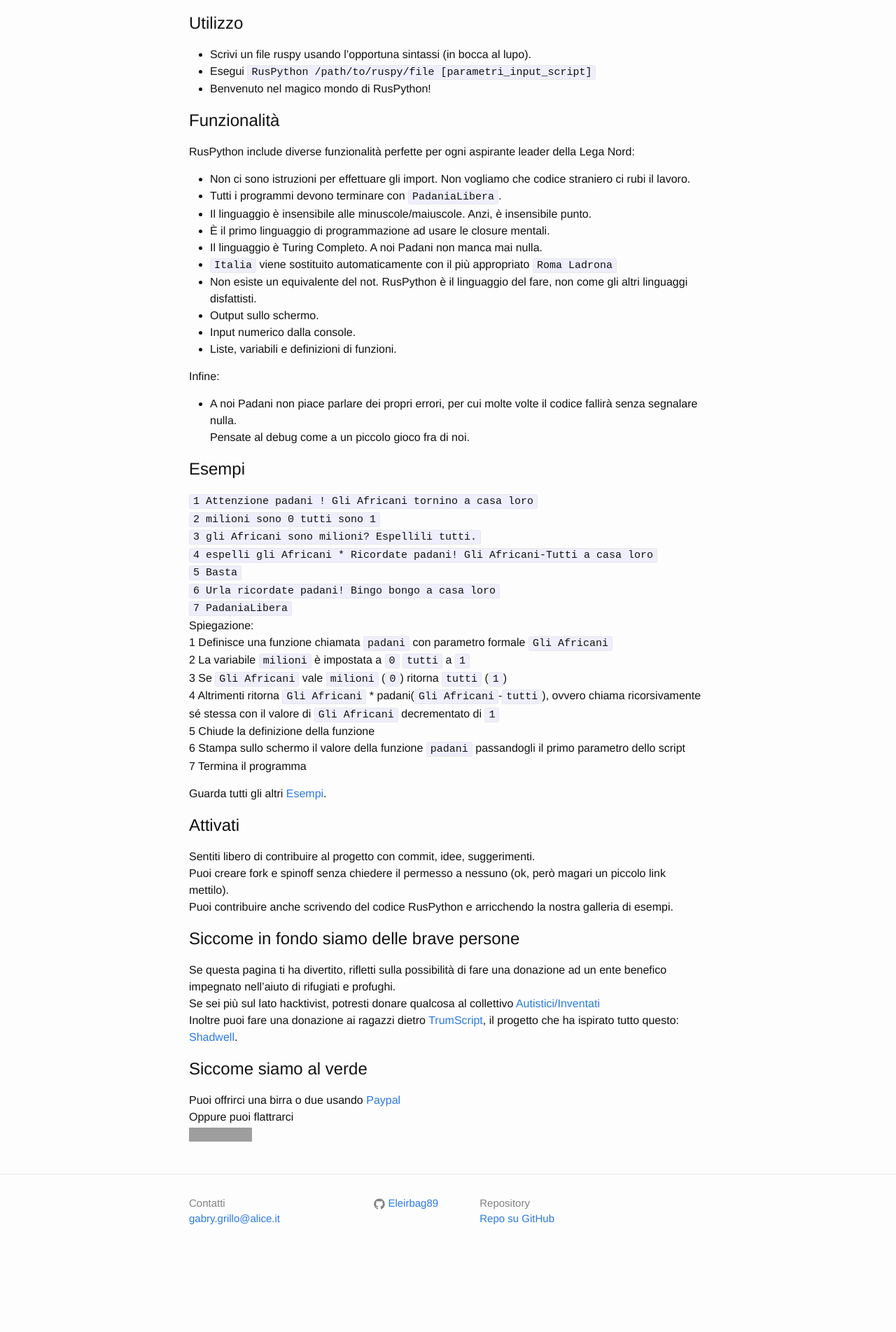
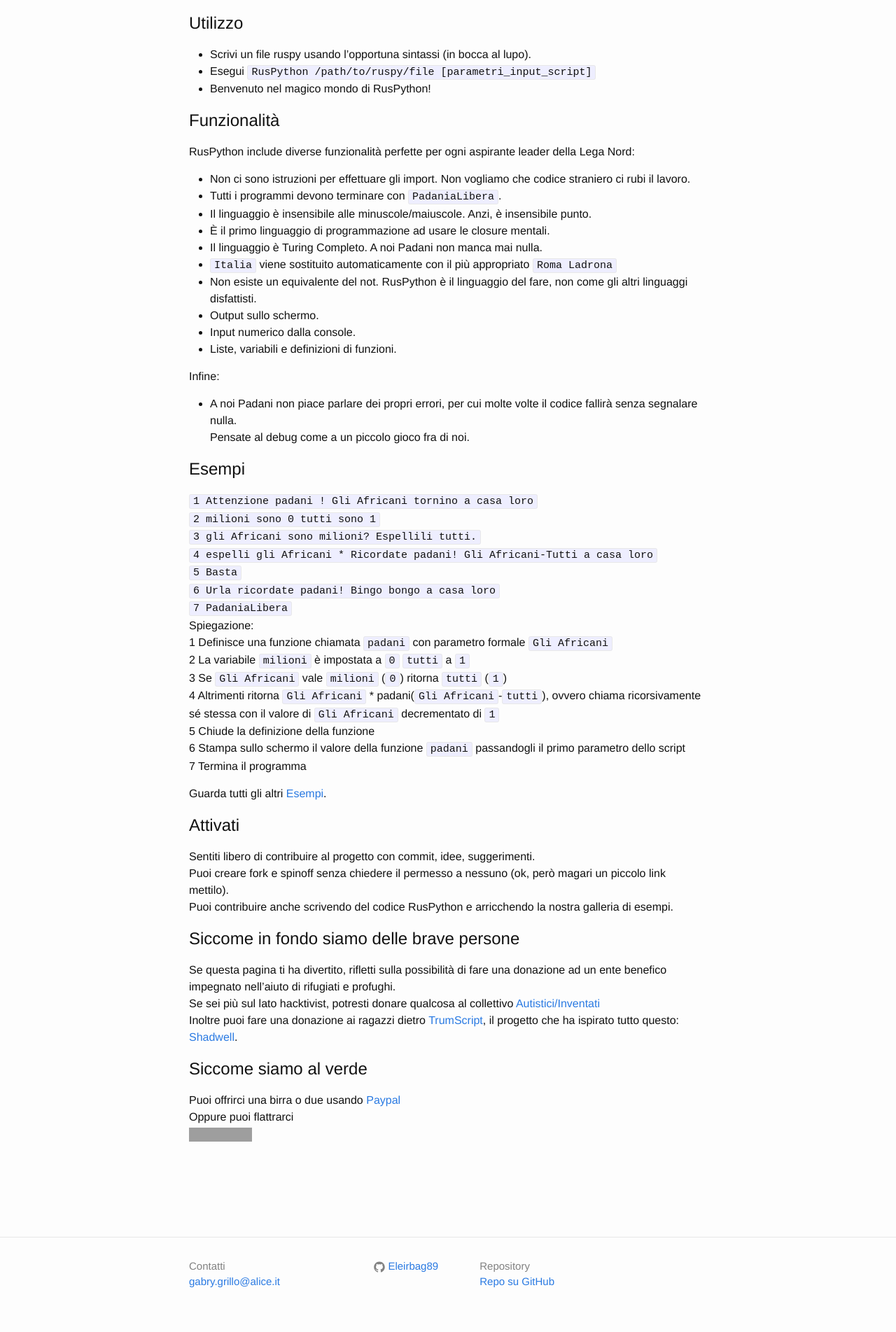
Before and after one commit to Eleirbag89/RusPython, a Jekyll site: the page built from index.html, in a window 1280 px wide. Shown: the part 771-2674 px from the top of the page at 70% size. Built offline with Jekyll 4.4.1, drawn with Linux system fonts in a browser that asks for light colours; comment, search, counter and statistics services are not loaded; before the commit the page ends 2584 px from its top, so only the background shows below that; grey boxes are pictures that could not be loaded.

Commit message:
Adsense footer

```diff
--- a/_layouts/default.html
+++ b/_layouts/default.html
@@ -8,9 +8,9 @@
     <div class="page-content">
       <div class="wrapper">
         {{ content }}
-
-  {% include adsense.html %}
-
+		<div class="ad_post">
+			{% include adsense.html %}
+		</div>
       </div>
     </div>
 
```
